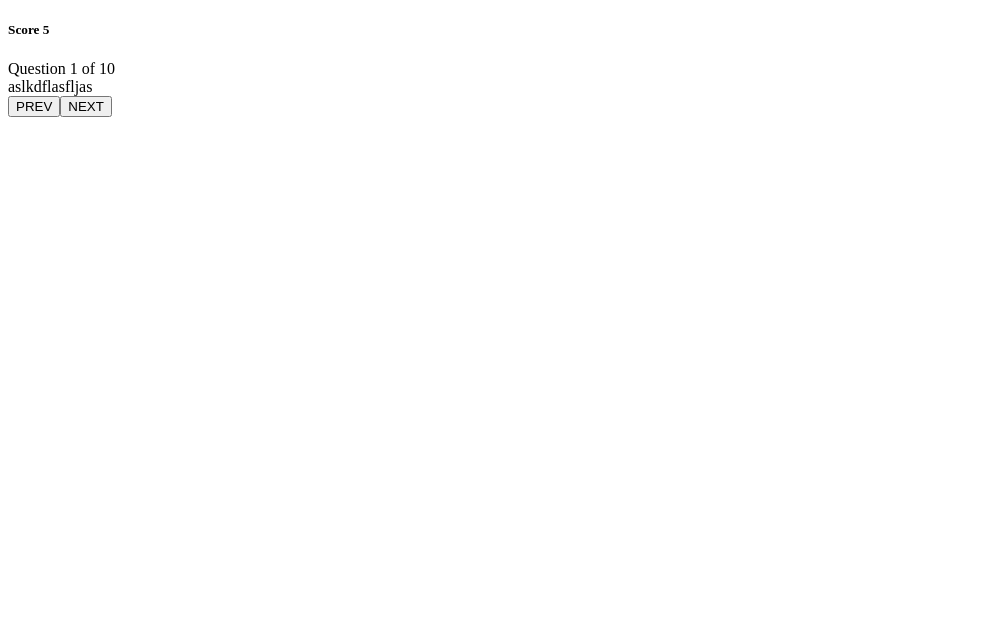
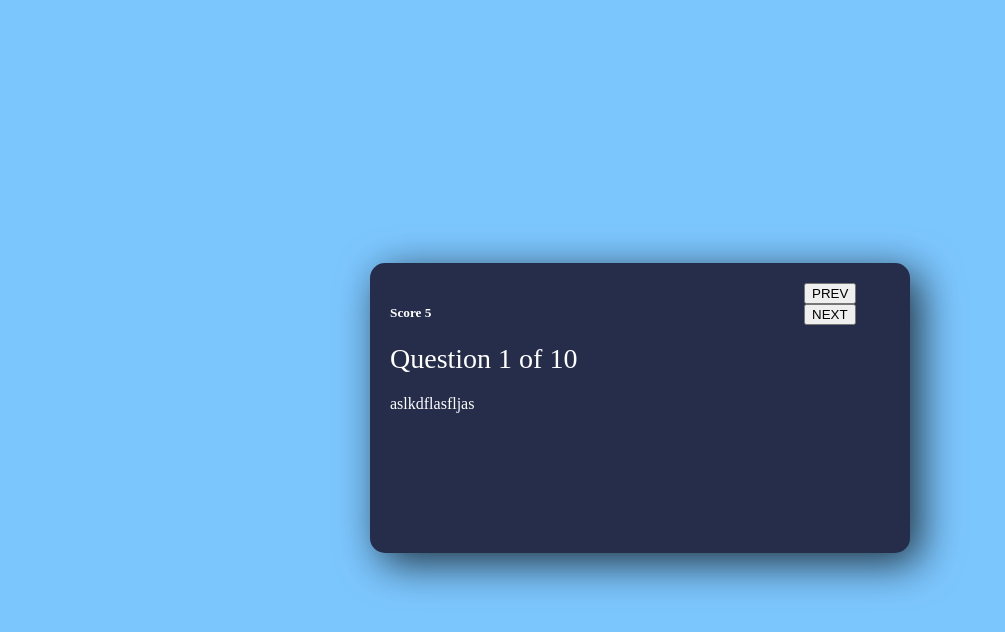
Before and after one commit to anuprajvarma/Quizz_App, a React (Create React App) app: page / in a window 1280 px wide. Shown: the top 632 px of the page, without its empty margins (0-1005 px from the left). Built offline with nearby package versions, Linux system fonts and the light colour scheme.

Commit message:
Add style

```diff
--- /dev/null
+++ b/src/Quizz.css
@@ -0,0 +1,37 @@
+body{
+    background-color: #7cc6fe;
+    display: flex;
+    justify-content: center;
+    align-items: center;
+    min-height: 100vh;
+    color: white;
+}
+
+.app{
+    background-color: #252d4a;
+    width: 500px;
+    min-height: 250px;
+    height: min-content;
+    border-radius: 15px;
+    padding: 20px;
+    box-shadow: 10px 10px 42px 0px rgba(0, 0, 0,0.75);
+    display: flex;
+    justify-content: space-evenly;
+}
+
+.question-section{
+    width: 100%;
+    position: relative;
+}
+
+.question-count{
+    margin-bottom: 20px;
+}
+
+.question-count span{
+     font-size: 28px;
+}
+
+.question-text{
+    margin-bottom: 12px;
+}
--- a/src/Quizz.js
+++ b/src/Quizz.js
@@ -1,4 +1,5 @@
 import React from "react";
+import "./Quizz.css";
 
 const Quizz = () => {
   return (
```
